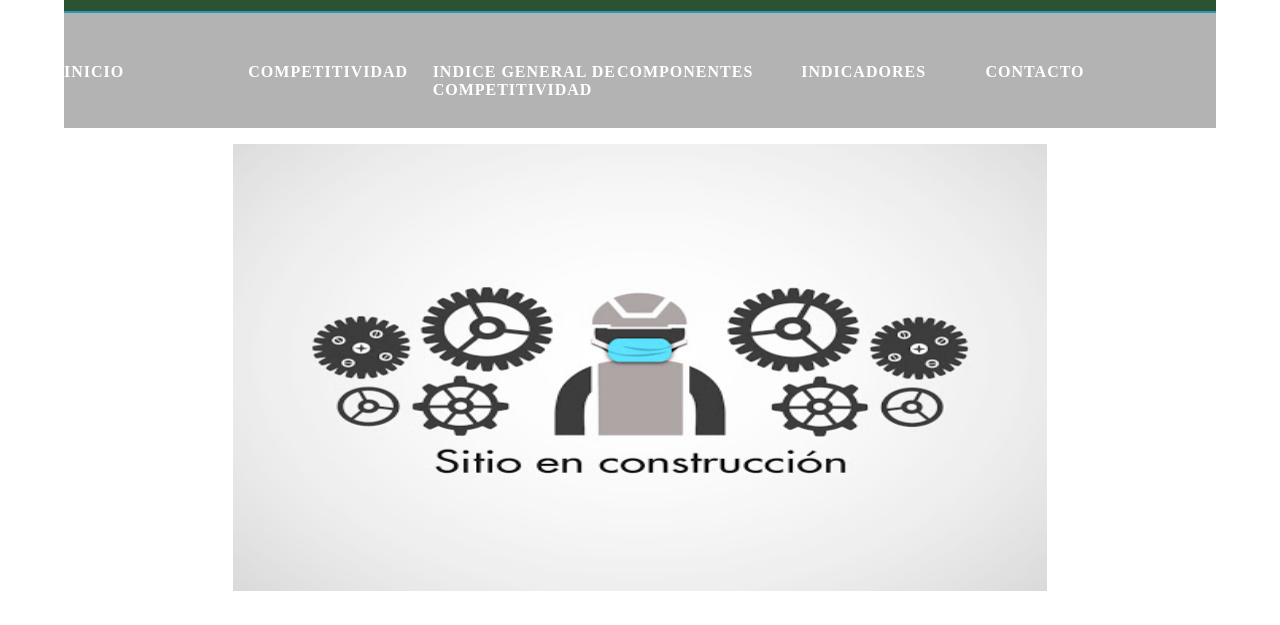
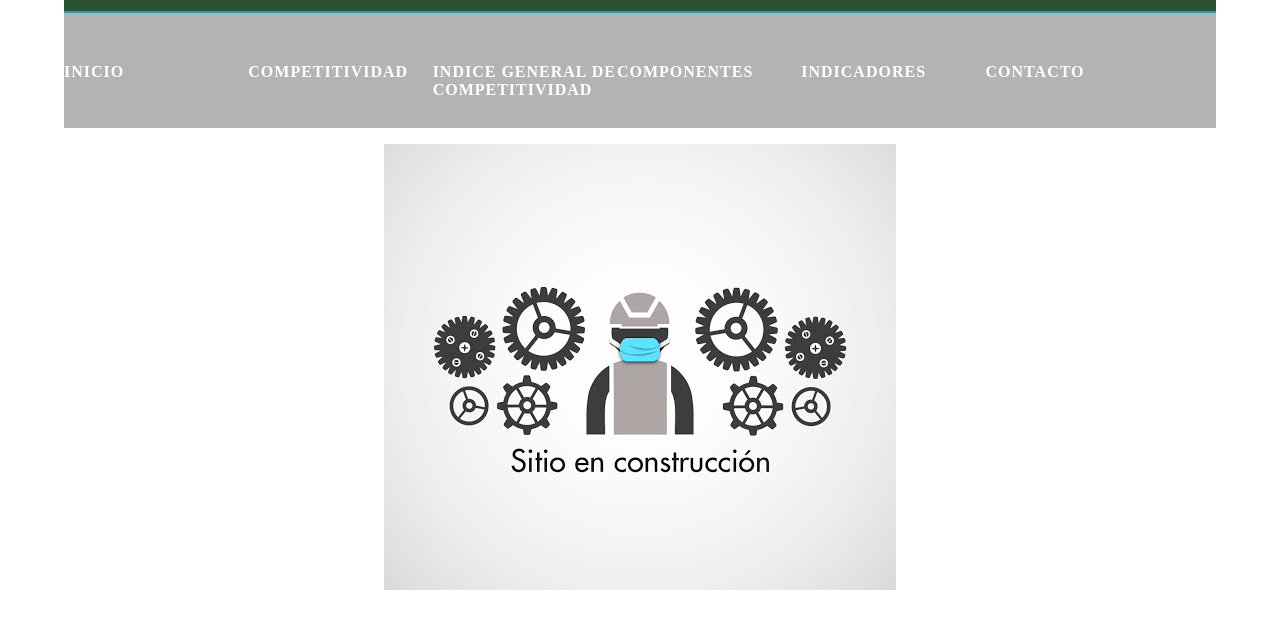
Before and after one commit to rolt23samot/obscomp, a plain HTML site: page Indicadores.html in a window 1280 px wide. Shown: the part 89-714 px from the top of the page. Drawn offline with Linux system fonts and the light colour scheme.

Commit message:
Update Indicadores.html

```diff
--- a/Indicadores.html
+++ b/Indicadores.html
@@ -4,7 +4,7 @@
 <meta charset="utf-8">
 <meta http-equiv="X-UA-Compatible" content="IE=edge">
 <meta name="viewport" content="width=device-width, initial-scale=1">
-<title>Simple Theme</title>
+<title>Indicadores</title>
 <link href="css/multiColumnTemplate.css" rel="stylesheet" type="text/css">
 <style type="text/css">
 a:link {
@@ -47,7 +47,7 @@ a:active {
     </nav>
   </header>
 	<div>
-	<p><img src="images/unnamed.jpg" width="814" height="447" alt=""/></p>
+	<p><img src="images/unnamed.jpg" style="max-width:100%;width:auto;height:auto;"/></p>
 		<section>
 
 
```
